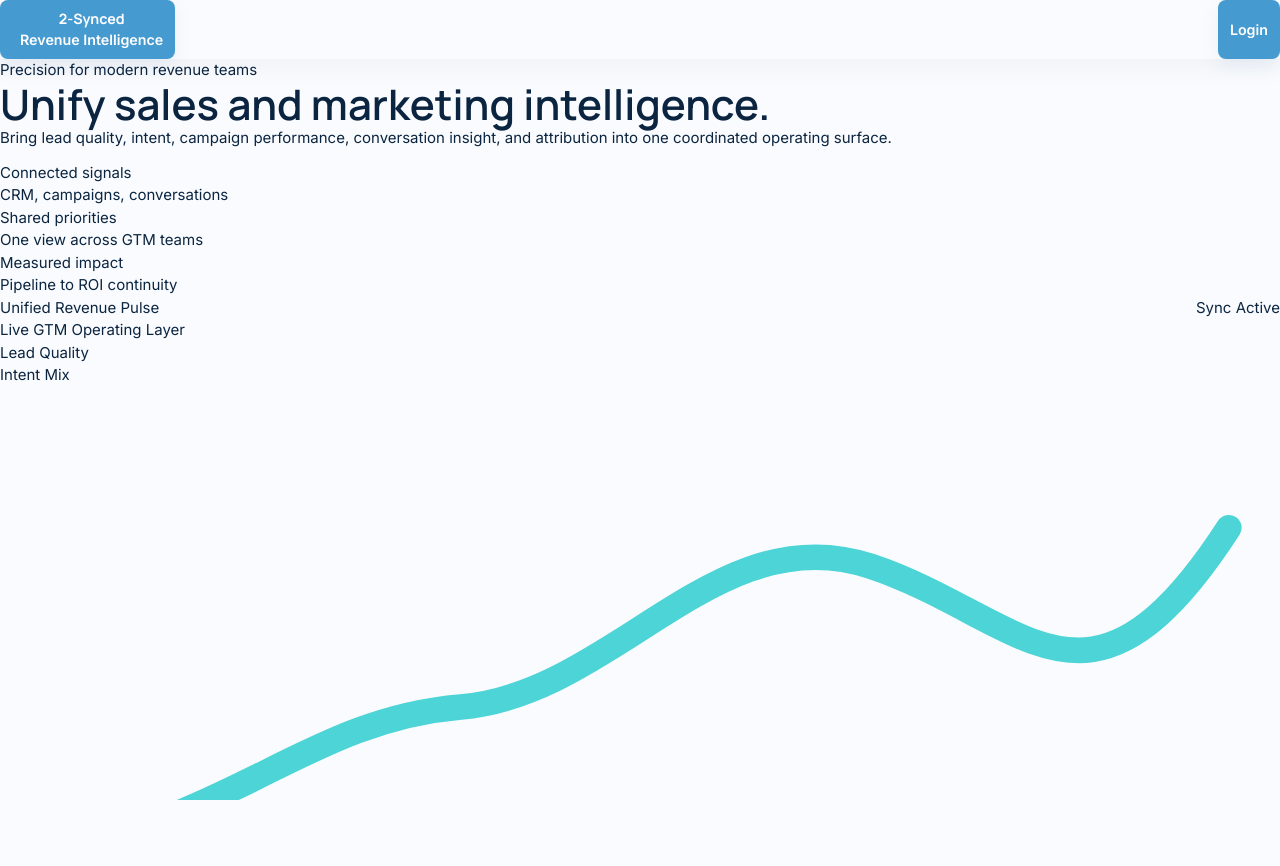
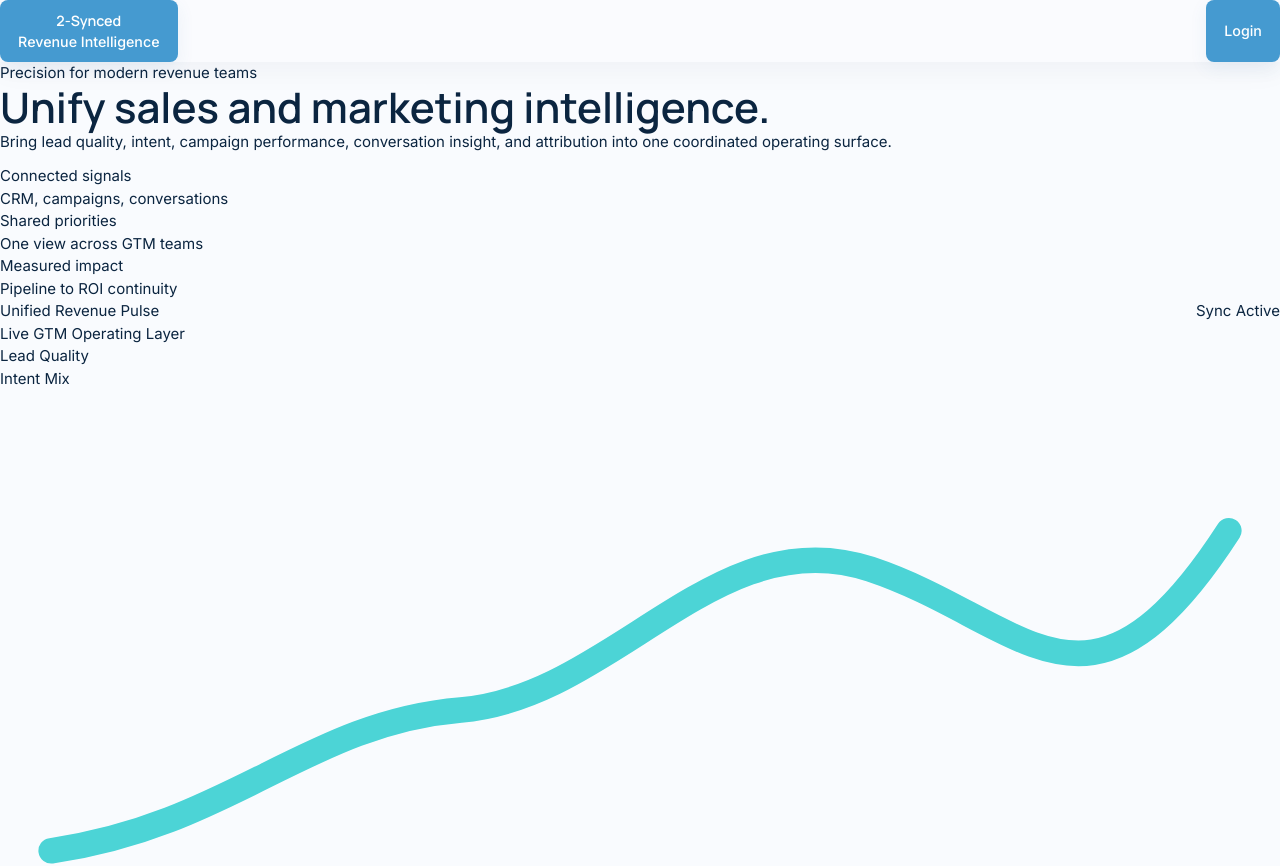
Before and after one commit to Maadehah-Asif/2synced-b2b-platform, a React (Vite) app in the folder apps/web/: page / in a window 1280 px wide. Shown: the top 866 px of the page. Before the commit the page ends 800 px from the top, so only its background shows below. Built offline with nearby package versions, Linux system fonts and the light colour scheme; no server answers.

Commit message:
some css changes in buttons.css and componenets.css for the landing page

```diff
--- a/apps/web/src/styles/buttons.css
+++ b/apps/web/src/styles/buttons.css
@@ -9,6 +9,7 @@
 .auth-button-secondary {
   border-radius: 6px;
 }
+
 /* Centralized button styles used across the app
    - Use `--header-primary` as the canonical primary color
    - Provides filled primary buttons and outline variants
@@ -16,12 +17,16 @@
 */
 
 :root {
-  /* Fallbacks if theme variables aren't set */
+  /* Fallback if theme variables aren't set */
   --header-primary-fallback: #0f4258;
 }
 
-/* base button reset */
-.btn, button {
+/* Base button style
+   IMPORTANT:
+   Do NOT target plain `button` here.
+   Otherwise it overrides landing page buttons, navbar buttons, and any custom button styling.
+*/
+.btn {
   display: inline-flex;
   align-items: center;
   justify-content: center;
@@ -31,23 +36,25 @@
   border: 0;
   padding: 8px 12px;
   border-radius: 8px;
-  transition: background .12s ease, box-shadow .12s ease, transform .05s ease;
+  transition: background 0.12s ease, box-shadow 0.12s ease, transform 0.05s ease;
 }
 
 /* Primary filled CTA - filled with header primary color, white text */
-.btn-primary, .button-primary {
+.btn-primary,
+.button-primary {
   background: var(--header-secondary, var(--header-primary-fallback));
   color: #ffffff;
-  box-shadow: 0 10px 28px rgba(15,66,88,0.18);
+  box-shadow: 0 10px 28px rgba(15, 66, 88, 0.18);
   border: 0;
   padding: 10px 14px;
   border-radius: 12px;
 }
 
-.btn-primary:hover:not(:disabled) {
+.btn-primary:hover:not(:disabled),
+.button-primary:hover:not(:disabled) {
   filter: brightness(1.06);
   transform: translateY(-2px);
-  box-shadow: 0 20px 44px rgba(1,8,114,0.18);
+  box-shadow: 0 20px 44px rgba(1, 8, 114, 0.18);
 }
 
 /* Outline variant - white fill, header-colored outline and text */
@@ -58,25 +65,30 @@
 }
 
 .btn-outline-primary:hover:not(:disabled) {
-  background: rgba(1,8,114,0.04);
+  background: rgba(1, 8, 114, 0.04);
 }
 
 /* Ghost translucent used in headers */
 .btn-ghost-translucent {
-  background: rgba(255,255,255,0.12);
+  background: rgba(255, 255, 255, 0.12);
   color: #ffffff;
-  border: 1px solid rgba(255,255,255,0.06);
+  border: 1px solid rgba(255, 255, 255, 0.06);
 }
 
 .btn-ghost-translucent:hover:not(:disabled) {
-  background: rgba(255,255,255,0.18);
+  background: rgba(255, 255, 255, 0.18);
 }
 
 /* Small variant */
-.btn-sm { padding: 6px 10px; font-size: 0.9em; border-radius: 8px; }
+.btn-sm {
+  padding: 6px 10px;
+  font-size: 0.9em;
+  border-radius: 8px;
+}
 
 /* Disabled state */
-.btn:disabled, .btn[disabled] {
+.btn:disabled,
+.btn[disabled] {
   opacity: 0.6;
   cursor: not-allowed;
 }
@@ -88,14 +100,17 @@
   border: 1px solid var(--header-secondary, var(--header-primary-fallback));
 }
 
-/* Map auth CTA class to the primary style (explicit mapping for plain CSS)
-   Note: auth.css sets its own `--primary` variable to `--header-primary`,
-   but we include this mapping for extra certainty across styles. */
+/* Map auth CTA class to the primary style */
 .auth-button-primary {
   background: var(--header-secondary, var(--header-primary-fallback));
-  color: #fff;
+  color: #ffffff;
   border: 0;
 }
 
 /* Ensure links styled as buttons get same look */
-.btn-link { background: transparent; color: var(--header-secondary, var(--header-primary-fallback)); border: none; padding: 0; }
+.btn-link {
+  background: transparent;
+  color: var(--header-secondary, var(--header-primary-fallback));
+  border: none;
+  padding: 0;
+}
--- a/apps/web/src/styles/components.css
+++ b/apps/web/src/styles/components.css
@@ -186,6 +186,15 @@ html, body, #root { height: 100%; margin: 0; padding: 0; overflow: hidden; }
 .app-main { overflow: auto; -webkit-overflow-scrolling: touch; }
 .card-pad { padding: 18px; max-height: calc(100vh - 200px); overflow: auto; box-sizing: border-box; }
 
+/* Public landing page needs document-level scrolling instead of the dashboard shell scroll lock. */
+html.landing-page-open,
+body.landing-page-open,
+body.landing-page-open #root {
+  height: auto;
+  min-height: 100%;
+  overflow: visible;
+}
+
 /* Spacing helpers */
 .ml-6 { margin-left: 6px; }
 .ml-8 { margin-left: 8px; }
```
